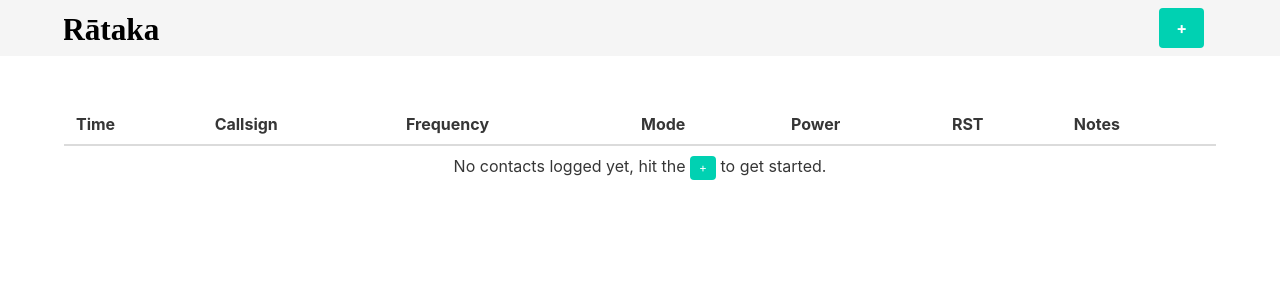
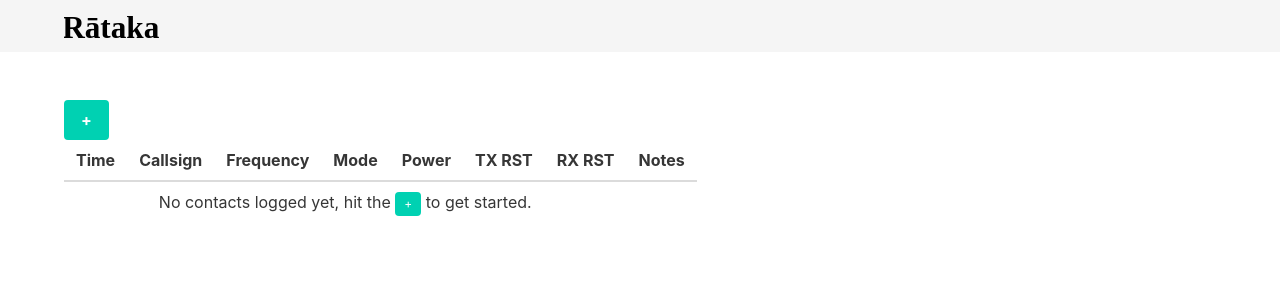
Before and after one commit to cloventt/rataka, an Angular app: page / in a window 1280 px wide. Shown: the top 300 px of the page. Built offline with nearby package versions, Linux system fonts and the light colour scheme.

Commit message:
begin adding a toolbar

```diff
--- a/src/app/app.module.ts
+++ b/src/app/app.module.ts
@@ -10,6 +10,7 @@ import { LogListRowComponent } from './home/log-list/log-list-row/log-list-row.c
 import { HomeComponent } from './home/home.component';
 import { AddComponent } from './add/add.component';
 import { FormsModule } from '@angular/forms';
+import { ToolbarComponent } from './toolbar/toolbar.component';
 
 const routes: Routes = [
   {
@@ -33,6 +34,7 @@ const routes: Routes = [
     LogListRowComponent,
     HomeComponent,
     AddComponent,
+    ToolbarComponent,
   ],
   imports: [
     BrowserModule,
--- a/src/app/home/home.component.html
+++ b/src/app/home/home.component.html
@@ -2,6 +2,7 @@
 <section class="section">
   <div class="container">
     <router-outlet name="modal"></router-outlet>
+    <app-toolbar></app-toolbar>
     <app-log-list></app-log-list>
   </div>
 </section>
--- a/src/app/home/log-list/log-list.component.html
+++ b/src/app/home/log-list/log-list.component.html
@@ -1,24 +1,26 @@
 <div class="table-container">
 
-    <table class="table is-striped is-fullwidth">
+    <table class="table is-striped">
         <thead>
             <th>Time</th>
             <th>Callsign</th>
             <th>Frequency</th>
             <th>Mode</th>
             <th>Power</th>
-            <th>RST</th>
+            <th>TX RST</th>
+            <th>RX RST</th>
             <th>Notes</th>
         </thead>
         <tbody>
             <tr *ngFor="let rowData of contacts">
-                <td>{{ rowData.timestamp }}</td>
-                <td>{{ rowData.callsign }} </td>
-                <td>{{ rowData.frequency }}</td>
-                <td>{{ rowData.mode }}</td>
-                <td>{{ rowData.power }}</td>
-                <td></td>
-                <td>{{ rowData.notes }}</td>
+                <td><span class="tag">{{ rowData.timestamp }}</span></td>
+                <td><span class="tag">{{ rowData.callsign }}</span></td>
+                <td><span class="tag" *ngIf="rowData.frequency">{{ rowData.frequency }}MHz</span></td>
+                <td><span class="tag" *ngIf="rowData.mode">{{ rowData.mode }}</span></td>
+                <td><span class="tag" *ngIf="rowData.power">{{ rowData.power }}w</span></td>
+                <td><span class="tag" *ngIf="rowData.rstReceived">{{ rowData.rstReceived }}</span></td>
+                <td><span class="tag" *ngIf="rowData.rstSent">{{ rowData.rstSent }}</span></td>
+                <td><span class="tag" *ngIf="rowData.notes">{{ rowData.notes }}</span></td>
             </tr>
             <tr *ngIf="!contacts.length">
                 <td colspan="7" class="has-text-centered">No contacts logged yet, hit the <a class="tag is-primary" [routerLink]="[{ outlets: { modal: ['add'] } }]" routerLinkActive="active">+</a> to get started.</td>
--- a/src/app/home/navbar/navbar.component.html
+++ b/src/app/home/navbar/navbar.component.html
@@ -7,14 +7,5 @@
                     height="28">
             </a>
         </div>
-        <div class="navbar-end">
-            <div class="navbar-item">
-                <div class="buttons">
-                    <a class="button is-primary" [routerLink]="[{ outlets: { modal: ['add'] } }]" routerLinkActive="active">
-                        <strong>+</strong>
-                    </a>
-                </div>
-            </div>
-        </div>
     </div>
 </nav>
--- /dev/null
+++ b/src/app/toolbar/toolbar.component.html
@@ -0,0 +1,13 @@
+<nav class="level is-mobile">
+    <div class="level-left">
+        <div class="level-item">
+            <div class="field has-addons">
+                <p class="control">
+                    <button class="button is-primary" [routerLink]="[{ outlets: { modal: ['add'] } }]" routerLinkActive="active">
+                        <strong>+</strong>
+                    </button>
+                </p>
+            </div>
+        </div>
+    </div>
+</nav>
--- /dev/null
+++ b/src/app/toolbar/toolbar.component.ts
@@ -0,0 +1,15 @@
+import { Component, OnInit } from '@angular/core';
+
+@Component({
+  selector: 'app-toolbar',
+  templateUrl: './toolbar.component.html',
+  styleUrls: ['./toolbar.component.css']
+})
+export class ToolbarComponent implements OnInit {
+
+  constructor() { }
+
+  ngOnInit(): void {
+  }
+
+}
```
Also changed, not shown: src/app/toolbar/toolbar.component.css (added), 1 other file (tests, documents, lock files or other folders).
